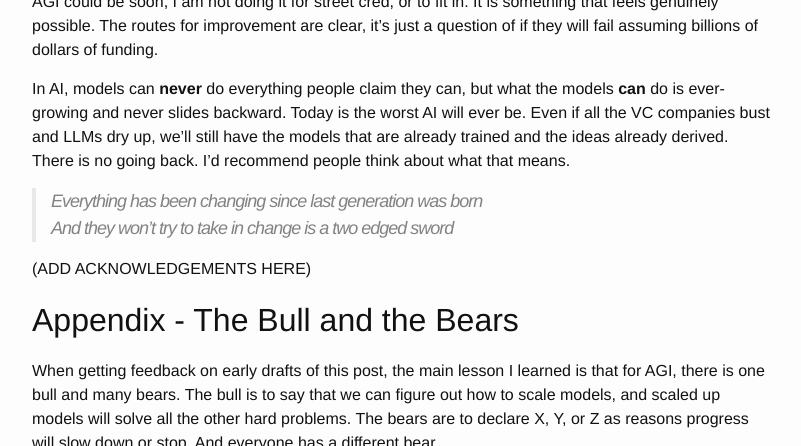
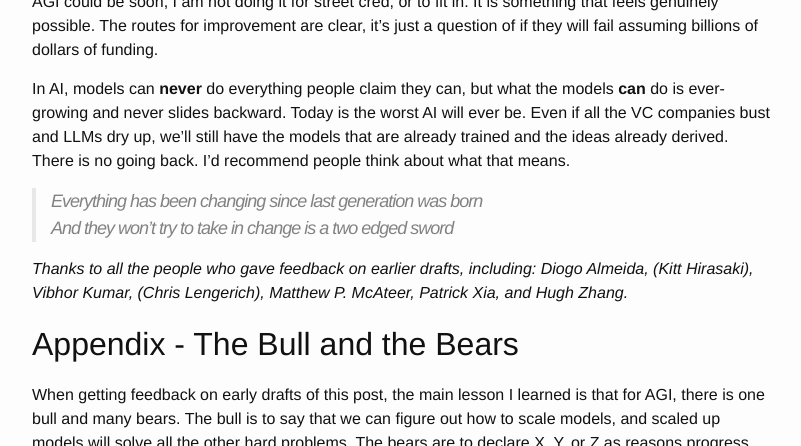
Before and after one commit to alexirpan/alexirpan.github.io, a Jekyll site: the page built from _posts/2023-12-10-ai-timelines-2023.markdown, in a window 1280 px wide and 900 px high, scrolled down 9859 px, cut to the strip 0-446 px from the top of the window. Shown: the whole strip, without its empty margins (238-1039 px from the left). Built offline with Jekyll 4.4.1, drawn with Linux system fonts in a browser that asks for light colours; nearby versions of some CDN libraries.

Commit message:
Acknoledgements

```diff
--- a/_posts/2023-12-10-ai-timelines-2023.markdown
+++ b/_posts/2023-12-10-ai-timelines-2023.markdown
@@ -491,7 +491,14 @@ I'd recommend people think about what that means.
 > Everything has been changing since last generation was born
 > And they won't try to take in change is a two edged sword
 
-(ADD ACKNOWLEDGEMENTS HERE)
+*Thanks to all the people who gave feedback on earlier drafts, including:
+Diogo Almeida,
+(Kitt Hirasaki),
+Vibhor Kumar,
+(Chris Lengerich),
+Matthew P. McAteer,
+Patrick Xia,
+and Hugh Zhang.*
 
 
 Appendix - The Bull and the Bears
```
